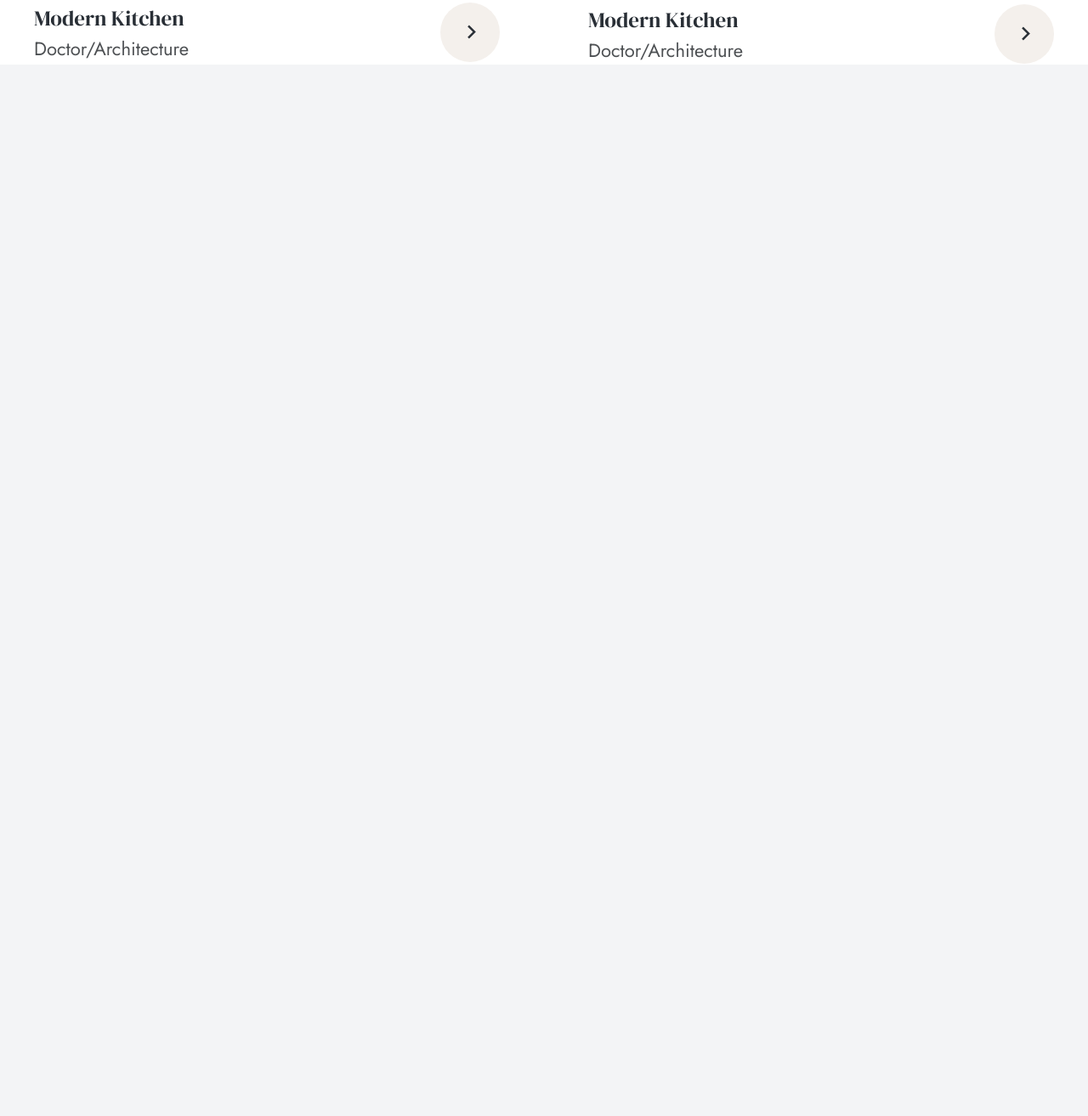
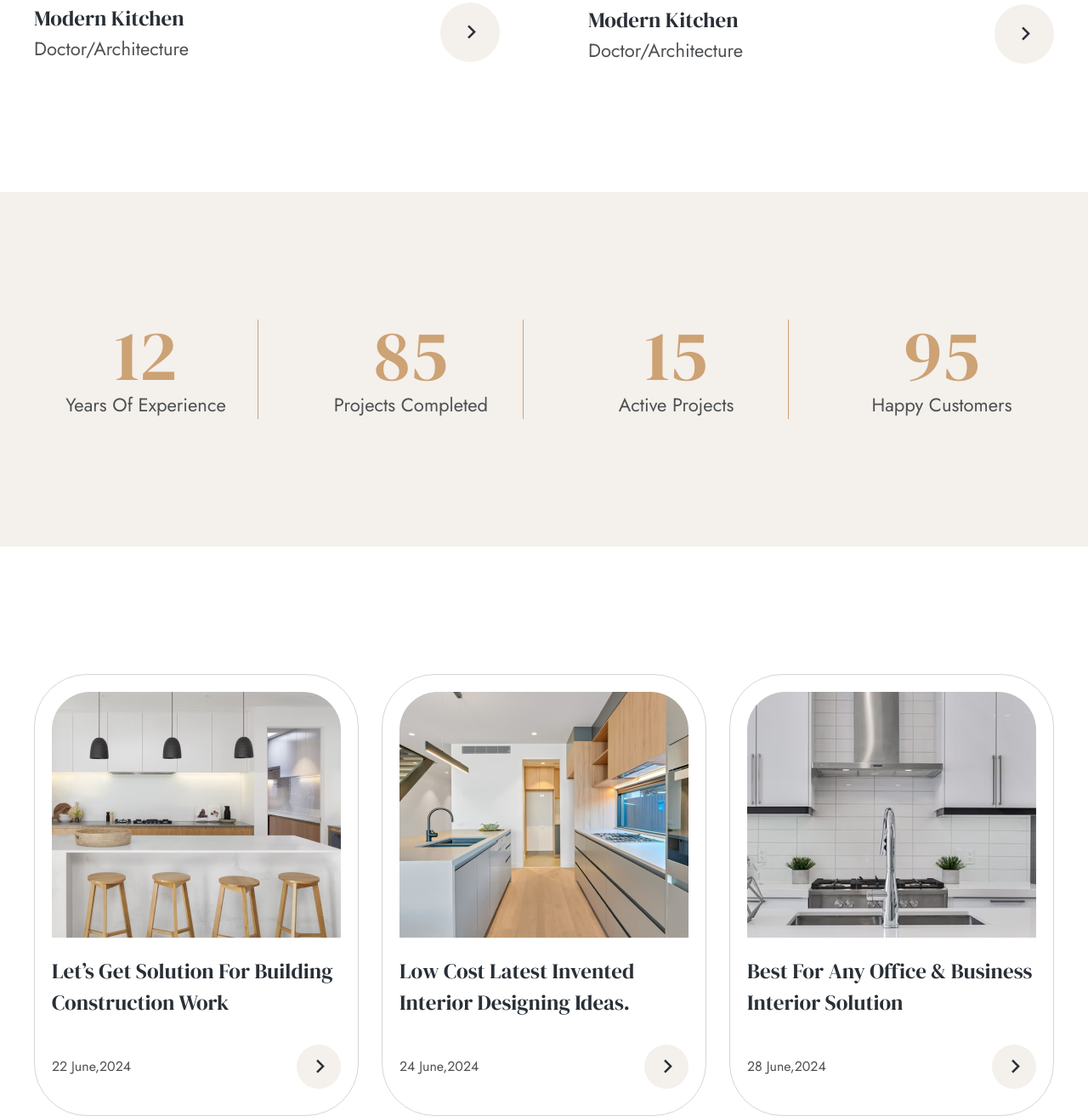
Before and after one commit to rhishi-kesh/interno, a website: page index.html in a window 1280 px wide. Shown: the part 4888-6201 px from the top of the page at 85% size. Before the commit the page ends 4964 px from the top, so only its background shows below. Drawn offline with nearby package versions, Linux system fonts and the light colour scheme.

Commit message:
Stats and News Complete

```diff
--- a/index.html
+++ b/index.html
@@ -267,6 +267,76 @@
 			</div>
 		</section>
 
+		<!-- Stats -->
+		<section class="stats mt-[80px] xl:mt-[150px] relative z-20 bg-accent-secondary py-[80px] xl:py-[150px]">
+			<div class="container mx-auto xl:px-0">
+				<div class="grid grid-cols-1 xl:grid-cols-4 gap-12 ">
+					<div class="stats__item text-center xl:border-r xl:border-accent">
+						<h3 class="h1 font-primary text-accent">12</h3>
+						<p>Years Of Experience</p>
+					</div>
+					<div class="stats__item text-center xl:border-r xl:border-accent">
+						<h3 class="h1 font-primary text-accent">85</h3>
+						<p>Projects Completed</p>
+					</div>
+					<div class="stats__item text-center xl:border-r xl:border-accent">
+						<h3 class="h1 font-primary text-accent">15</h3>
+						<p>Active Projects</p>
+					</div>
+					<div class="stats__item text-center">
+						<h3 class="h1 font-primary text-accent">95</h3>
+						<p>Happy Customers</p>
+					</div>
+				</div>
+			</div>
+		</section>
+
+		<!-- News -->
+		<section class="works mt-[80px] xl:mt-[150px] relative z-20">
+			<div class="container mx-auto xl:px-0">
+				<div class="news__grid grid grid-cols-1 xl:grid-cols-3 gap-[27px]">
+					<div class="w-full max-w-[382px] h-[520px] border border-primary/20 rounded-[62px] p-[20px] hover:bg-accent-secondary transition-all group cursor-pointer mx-auto xl:mx-0">
+						<img class="mb-5" src="assets/news/01.png" alt="">
+						<div class="flex flex-col gap-[30px]">
+							<h3 class="h3">Let’s Get Solution For Building Construction Work</h3>
+							<div class="flex items-center justify-between">
+								<p class="text-base">22 June,2024</p>
+								<button class="bg-accent-secondary size-[52px] flex justify-center items-center rounded-full group-hover:bg-white transition-all">
+									<i class="ri-arrow-right-s-line text-3xl text-primary pl-1"></i>
+								</button>
+							</div>
+						</div>
+					</div>
+					<div class="w-full max-w-[382px] h-[520px] border border-primary/20 rounded-[62px] p-[20px] hover:bg-accent-secondary transition-all group cursor-pointer mx-auto xl:mx-0">
+						<img class="mb-5" src="assets/news/02.png" alt="">
+						<div class="flex flex-col gap-[30px]">
+							<h3 class="h3">Low Cost Latest Invented Interior Designing
+								Ideas.</h3>
+							<div class="flex items-center justify-between">
+								<p class="text-base">24 June,2024</p>
+								<button class="bg-accent-secondary size-[52px] flex justify-center items-center rounded-full group-hover:bg-white transition-all">
+									<i class="ri-arrow-right-s-line text-3xl text-primary pl-1"></i>
+								</button>
+							</div>
+						</div>
+					</div>
+					<div class="w-full max-w-[382px] h-[520px] border border-primary/20 rounded-[62px] p-[20px] hover:bg-accent-secondary transition-all group cursor-pointer mx-auto xl:mx-0">
+						<img class="mb-5" src="assets/news/03.png" alt="">
+						<div class="flex flex-col gap-[30px]">
+							<h3 class="h3">Best For Any Office & Business Interior
+								Solution</h3>
+							<div class="flex items-center justify-between">
+								<p class="text-base">28 June,2024</p>
+								<button class="bg-accent-secondary size-[52px] flex justify-center items-center rounded-full group-hover:bg-white transition-all">
+									<i class="ri-arrow-right-s-line text-3xl text-primary pl-1"></i>
+								</button>
+							</div>
+						</div>
+					</div>
+				</div>
+			</div>
+		</section>
+
 	 </main>
 
   <script src="js/scrollreveal.min.js"></script>
```
Also changed, not shown: dist/output.css.
